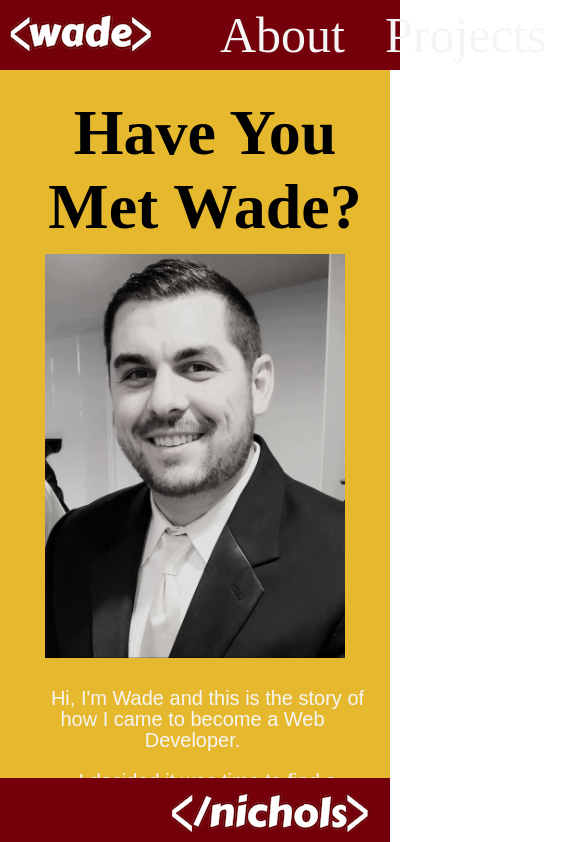
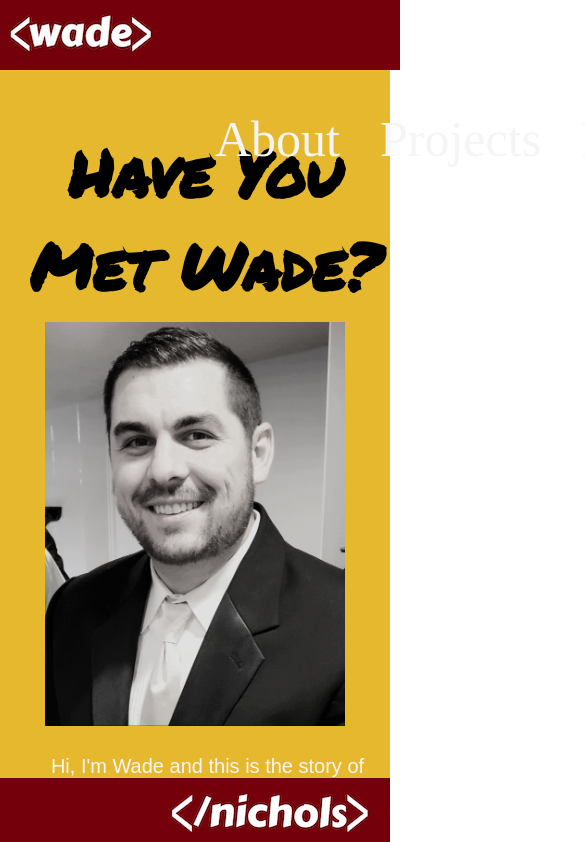
Before and after one commit to WadeNichols/portfolio, a React (Create React App) app: page / in a window 390 px wide. Shown: the top 842 px of the page, 585 px wide, since content can reach past the window. Built offline with nearby package versions, Linux system fonts and the light colour scheme; some icons are missing; a web font is replaced by a local one.

Commit message:
fixed navbar

```diff
--- a/src/App.js
+++ b/src/App.js
@@ -1,9 +1,10 @@
 import React, { Component } from 'react';
 
 //my components
-import Footer from './Footer'
-import SwitchPage from './SwitchPage'
-import Header from './Header'
+import Footer from "./Footer"
+import SwitchPage from "./SwitchPage"
+import Header from "./Header"
+import Navbar from "./Navbar"
 import './styles.css';
 
 
@@ -12,6 +13,7 @@ class App extends Component {
     return (
       <div>
         <Header />
+        <Navbar />
         <SwitchPage className="container" />
         <Footer />
       </div>
--- a/src/Footer.js
+++ b/src/Footer.js
@@ -2,12 +2,10 @@ import React from "react";
 
 import nicholsLogo from "./assets/nicholsLogo.png"
 
-function Footer() {
+export default function Footer() {
   return (
   <div className="footer">
       <img className="logoN" src={nicholsLogo} alt=""/>
   </div>
   )
 }
-
-export default Footer;
--- a/src/Header.js
+++ b/src/Header.js
@@ -3,14 +3,9 @@ import { Link } from "react-router-dom";
 
 import wadeLogo from "./assets/wadeLogo.png";
 
-function Header() {
+export default function Header() {
   return (
     <div className="header-container">
-        <nav className="nav-container">
-          <a className="nav" href="/">About</a>
-          <a className="nav" href="/projects">Projects</a>
-          <a className="nav" href="/resume">Resume</a>
-        </nav>
       <Link to={"/"}>
         <img className="logoW" src={wadeLogo} alt="" />
       </Link>
@@ -45,5 +40,3 @@ function Header() {
     </div>
   );
 }
-
-export default Header;
--- /dev/null
+++ b/src/Navbar.js
@@ -0,0 +1,13 @@
+import React from 'react'
+
+export default function Navbar() {
+    return (
+        <div>
+        <nav className="nav-container">
+          <a className="nav" href="/">About</a>
+          <a className="nav" href="/projects">Projects</a>
+          <a className="nav" href="/resume">Resume</a>
+        </nav>
+        </div>
+    )
+}
--- a/src/Projects.js
+++ b/src/Projects.js
@@ -19,7 +19,7 @@ import terminal from "./assets/icons/terminal-icon.png"
 import express from "./assets/icons/express-icon.png"
 
 
-function Projects() {
+export default function Projects() {
   return (
     <div className="container">
       <header>
@@ -106,5 +106,3 @@ function Projects() {
     </div>
   );
 }
-
-export default Projects;
--- a/src/Resume.js
+++ b/src/Resume.js
@@ -3,7 +3,7 @@ import React from "react";
 import resume from "./assets/resume.docx";
 import resumePNG from "./assets/resumePNG.png";
 
-function Resume() {
+export default function Resume() {
   return (
     <div className="container">
       <link
@@ -24,5 +24,3 @@ function Resume() {
     </div>
   );
 }
-
-export default Resume;
--- a/src/styles.css
+++ b/src/styles.css
@@ -3,6 +3,16 @@
 
 * {
   margin: 0;
+}
+@media only screen and (max-width: 750px) {
+  .container {
+    padding-top: 30px;
+  }
+}
+@media only screen and (max-width: 346px){
+  .container{
+    padding-top: 20px
+  }
 }
 
 /* Header Styles */
@@ -11,10 +21,14 @@
   display: flex;
   justify-content: space-around;
   text-align: center;
-  top: 50%;
+  top: 1.3%;
   left: 50%;
   right: 50%;
-  transform: translate(0, -50%);
+}
+@media only screen and (max-width: 750px) {
+  .nav-container {
+    top: 13%;
+  }
 }
 
 .nav-container a {
@@ -27,15 +41,10 @@
 
 .header-container {
   background-color: #73000b;
-  /* background-color: #e6b82e; */
   width: 100vw;
   height: 3.5em;
   padding: 7px 5px;
   position: fixed;
-}
-@media only screen and (max-width: 800px ) {
-  .header-container {
-  }
 }
 
 .logoW {
@@ -48,7 +57,7 @@
   float: right;
   display: flex;
   margin-top: 10px;
-  padding: 0 20px;
+  padding: 0 10px;
 }
 
 .header-icons a {
@@ -90,6 +99,11 @@ h1 {
   font-size: 4em;
   font-family: "Libre Barcode 128 Text", "Zilla Slab Highlight";
   color: #000;
+}
+@media only screen and (max-width: 750px) {
+  h1 {
+    font-family: "Permanent Marker"
+  }
 }
 
 .container h3 {
@@ -167,7 +181,6 @@ h6 {
   padding: .5em 0 20px 0;
   font-size: 5em;
   font-family: "Libre Barcode 128 Text", "Zilla Slab Highlight";
-  /* text-decoration: str */
   color: #000;
 }
 
@@ -193,7 +206,6 @@ br {
   left: 0;
   bottom: 0;
   background-color: #73000b;
-  /* background-color: #e6b82e; */
   width: 100vw;
   height: 4.1em;
 }
```
